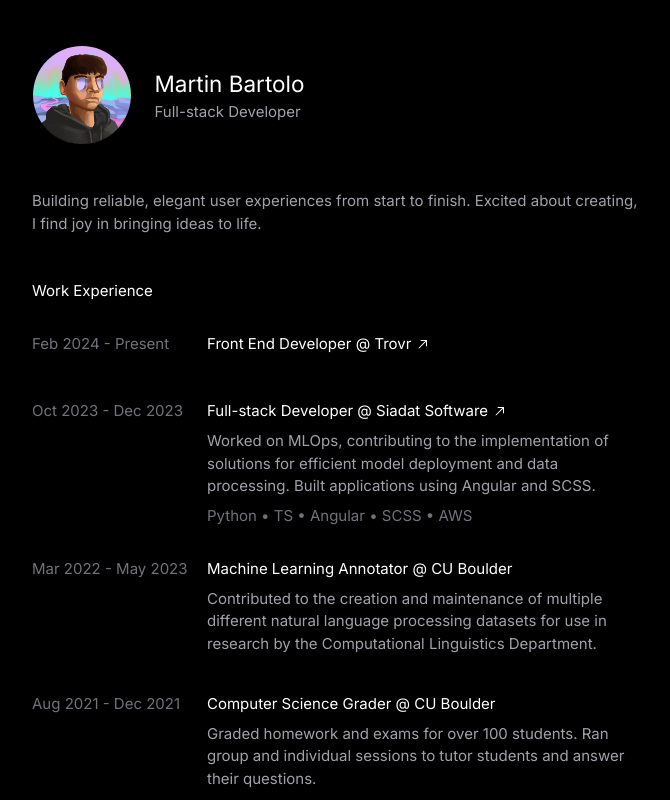
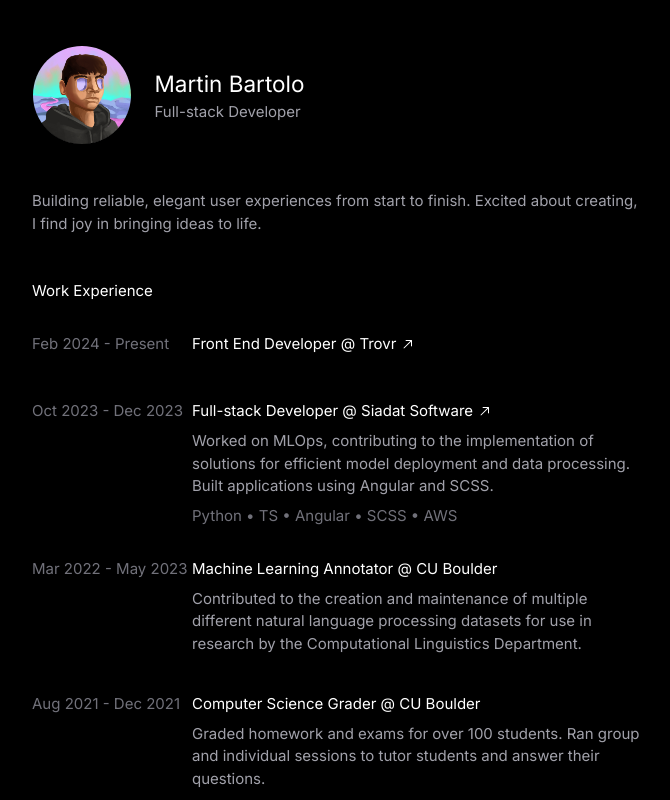
Before and after one commit to martinbartolo/resume-website, a Next.js app: page / in a window 1280 px wide. Shown: the top 800 px of the page, without its empty margins (303-973 px from the left). Built offline with nearby package versions, Linux system fonts and the light colour scheme.

Commit message:
reduce date min width

```diff
--- a/app/components/date.tsx
+++ b/app/components/date.tsx
@@ -1,5 +1,5 @@
 export default function Date({ children }: { children: React.ReactNode }) {
   return (
-    <p className="min-w-[175px] whitespace-nowrap text-zinc-500">{children}</p>
+    <p className="min-w-[160px] whitespace-nowrap text-zinc-500">{children}</p>
   );
 }
```
